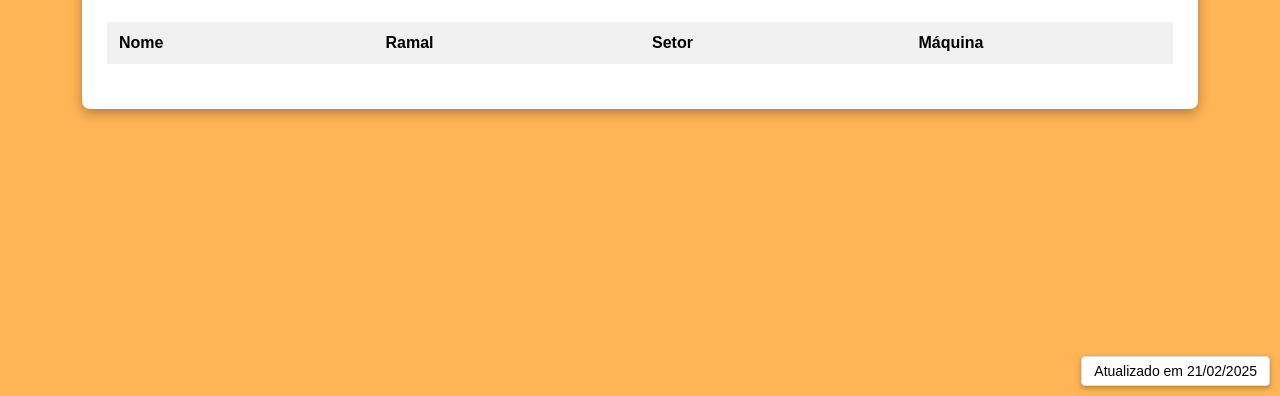
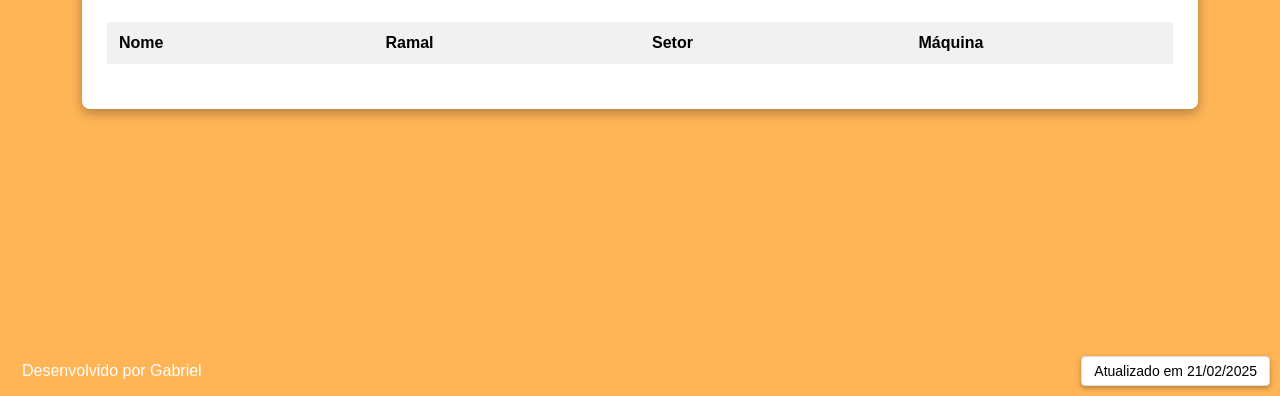
Before and after one commit to gruposmi/ramais.admin, a plain HTML site: page index.html in a window 1280 px wide. Shown: the part 404-800 px from the top of the page. Drawn offline with Linux system fonts and the light colour scheme; no server answers.

Commit message:
refactor: adicionei um texto para identificar a autoria do projeto

```diff
--- a/index.html
+++ b/index.html
@@ -32,6 +32,7 @@
         <div id="paginacao" class="paginacao-container"></div>
     </div>
     <div id="ultima-atualizacao"></div>
+    <div id="autoria">Desenvolvido por Gabriel</div>
     <script src="scripts.js"></script>
 </body>
 </html>
--- a/style.css
+++ b/style.css
@@ -145,3 +145,15 @@ tbody tr:hover {
     border-radius: 4px;
     box-shadow: 0px 2px 5px rgba(0, 0, 0, 0.3);
 }
+
+#autoria {
+    position: fixed;
+    bottom: 10px;
+    left: 10px;
+    font-size: 16px;
+    color: #ffffff;
+    background-color: #ffffff00;
+    padding: 6px 12px;
+    border: none;
+    border-radius: 4px;
+}
```
